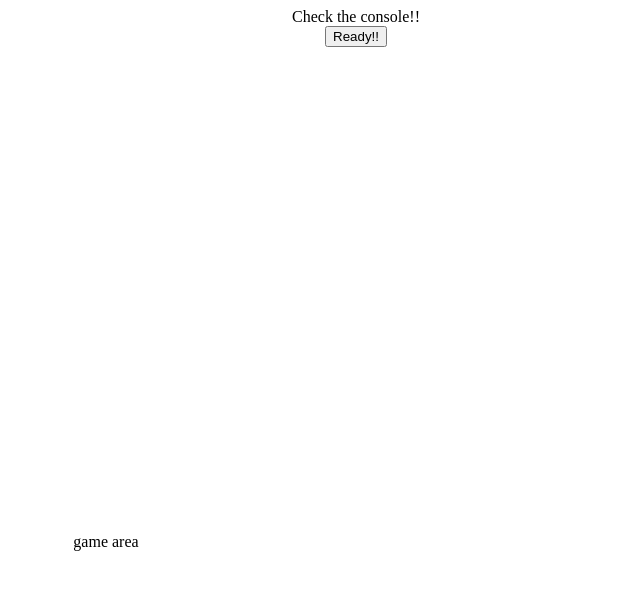
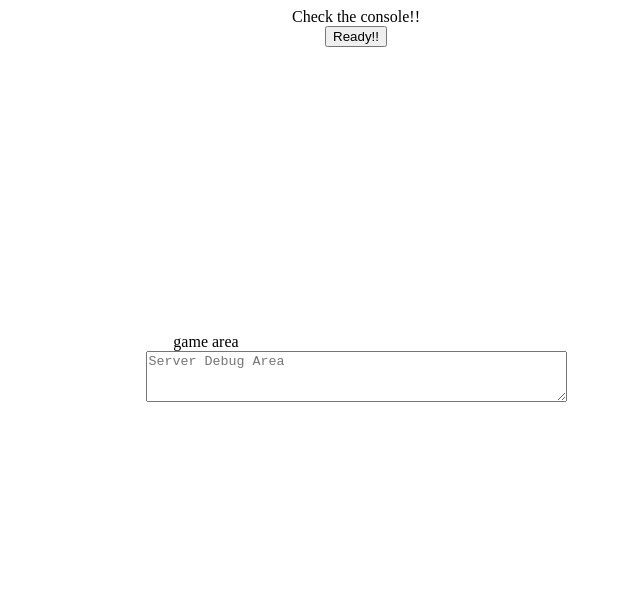
Before and after one commit to E-A-N/interoplationtest, a website: page client/index.html in a window 1280 px wide. Shown: the whole page, without its empty margins (284-924 px from the left). Drawn offline with Linux system fonts and the light colour scheme; no server answers.

Commit message:
working on debugger

```diff
--- a/client/debugger.js
+++ b/client/debugger.js
@@ -1,4 +1,5 @@
 const debugArea = (parent, size) => {
+    parent = typeof parent === "string" ? document.getElementById(parent) : parent;
     const debug = {};
     const ta = document.createElement("textarea");
     ta.setAttribute("rows", size);
--- a/client/index.html
+++ b/client/index.html
@@ -6,14 +6,17 @@
         <script src="socket.io-1.7.3.min.js"></script>
         <script src="keyboard.js"></script>
         <script src="controls.js"></script>
+        <script src="debugger.js"></script>
         <script src="test.js"></script>
     </head>
 
-    <body align="center">
-        <div id="msgWin">
-             Check the console!!
-        </div>
-        <button onclick="ready();"> Ready!! </button>
-        <div id="gameContainer">game area</div>
+    <body>
+        <center id="appCenter">
+            <div id="msgWin">
+                 Check the console!!
+            </div>
+            <button onclick="ready();"> Ready!! </button>
+            <div id="gameContainer">game area</div>
+        </center>
     </body>
 </html>
--- a/client/test.js
+++ b/client/test.js
@@ -1,4 +1,5 @@
 socket = null;
+var debugView;
 const cliSetup = function() {
     //eanDebug check to see if client is connected 1st and make sure to discontinue previous connection
     const addy = "http://127.0.0.1:7777"; //eanDebug
@@ -45,14 +46,14 @@ const renderStart = (socket, can, ctx) => {
 
 window.onload = () => {
     var socket = cliSetup();
-
+    debugView = debugArea("appCenter", 3);
     const msg = document.getElementById("msgWin");
     const gameArea = document.getElementById("gameContainer");
     const can = document.createElement("canvas");
     const ctx = can.getContext("2d");
     let num = 0;
-    can.height = 500;
-    can.width  = 500;
+    can.height = 300;
+    can.width  = 300;
 
     gameArea.appendChild(can);
 
```
